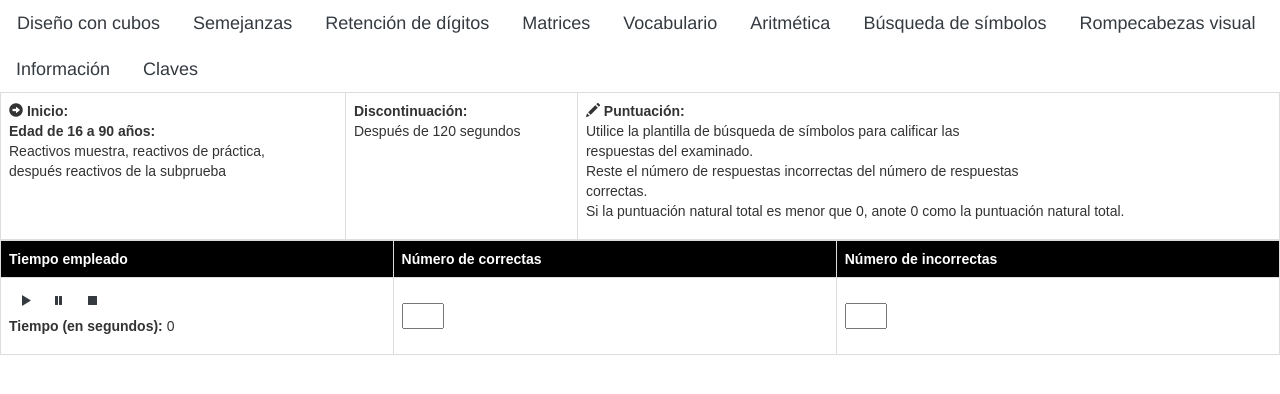
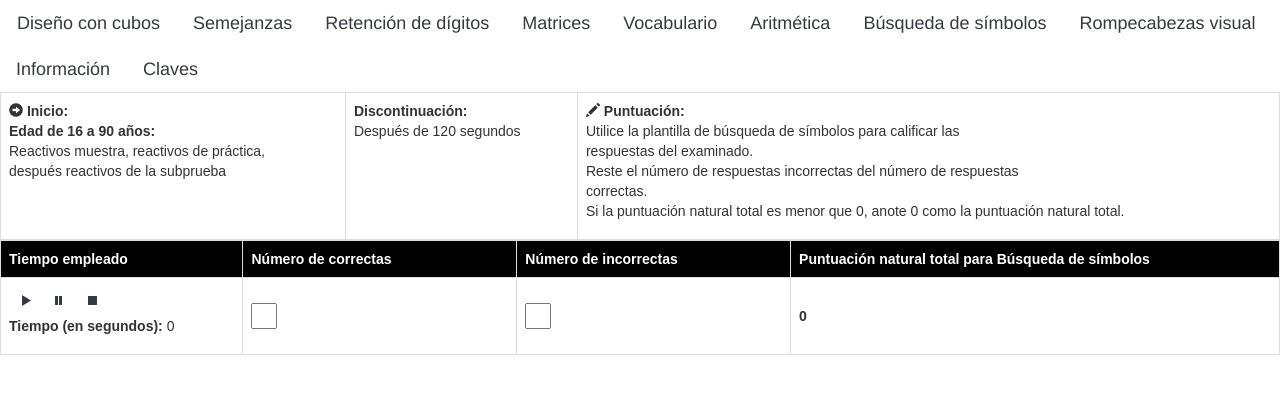
Before and after one commit to Negrinho1017/pruebas-psicologia, an Angular app in the folder frontend/: page /busqueda-simbolos in a window 1280 px wide. Shown: the top 394 px of the page. Built offline with nearby package versions, Linux system fonts and the light colour scheme.

Commit message:
Añadido puntuación total para búsqueda de símbolos

```diff
--- a/frontend/src/app/busqueda-simbolos/busqueda-simbolos.component.html
+++ b/frontend/src/app/busqueda-simbolos/busqueda-simbolos.component.html
@@ -31,10 +31,14 @@
     <th>Tiempo empleado</th>
     <th>Número de correctas</th>
     <th>Número de incorrectas</th>
+    <th>Puntuación natural total para Búsqueda de símbolos</th>
   </tr>
   <tr>
     <td><app-cronometro></app-cronometro></td>
     <td><input type="text" id="txtRespuesta"></td>
     <td><input type="text" id="txtRespuesta"></td>
+    <td>
+      <b>{{this.puntuacion}}</b>
+    </td>
   </tr>
 </table>
--- a/frontend/src/app/busqueda-simbolos/busqueda-simbolos.component.ts
+++ b/frontend/src/app/busqueda-simbolos/busqueda-simbolos.component.ts
@@ -6,7 +6,7 @@ import { Component, OnInit } from '@angular/core';
   styleUrls: ['./busqueda-simbolos.component.css']
 })
 export class BusquedaSimbolosComponent implements OnInit {
-
+  puntuacion: number = 0;
   constructor() { }
 
   ngOnInit() {
```
